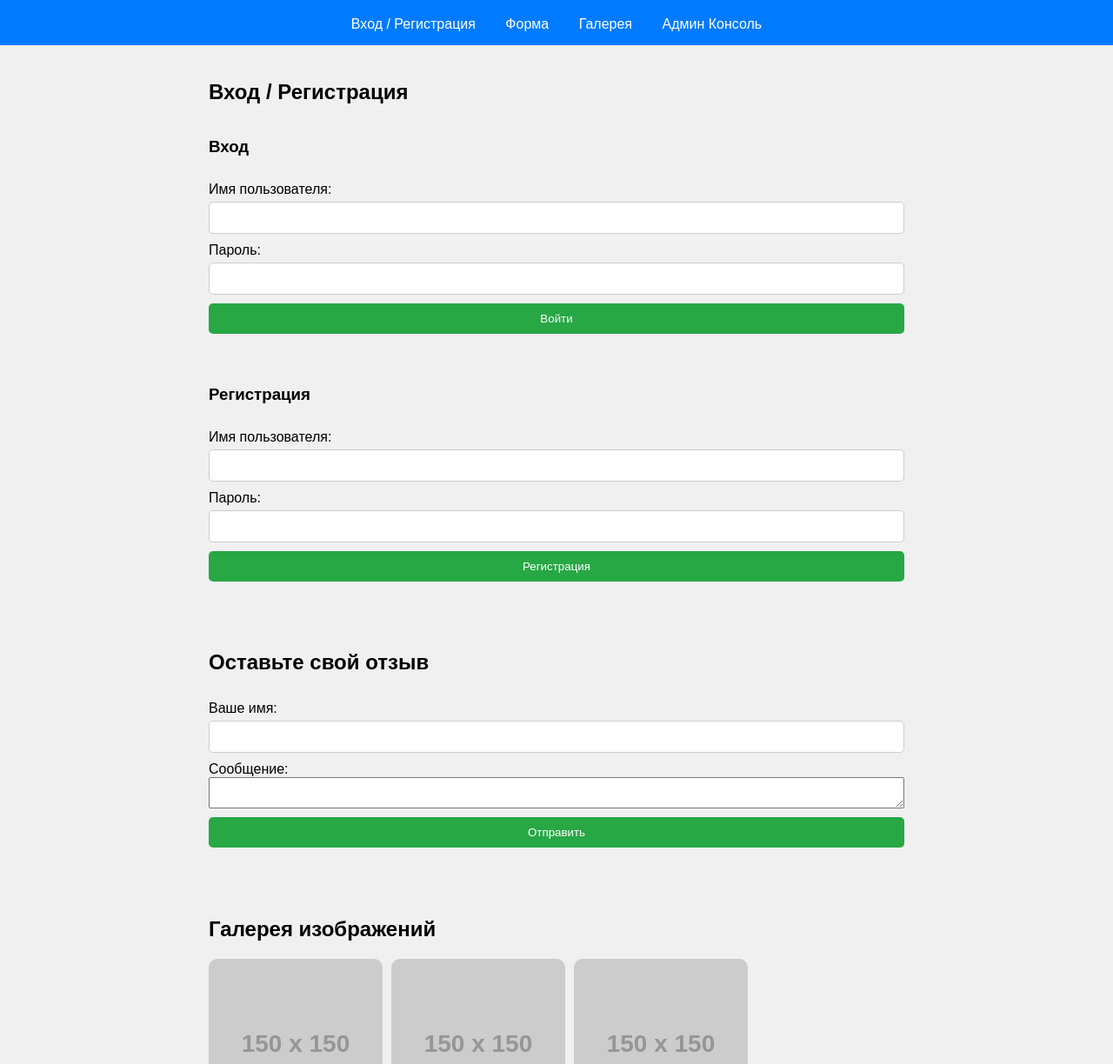
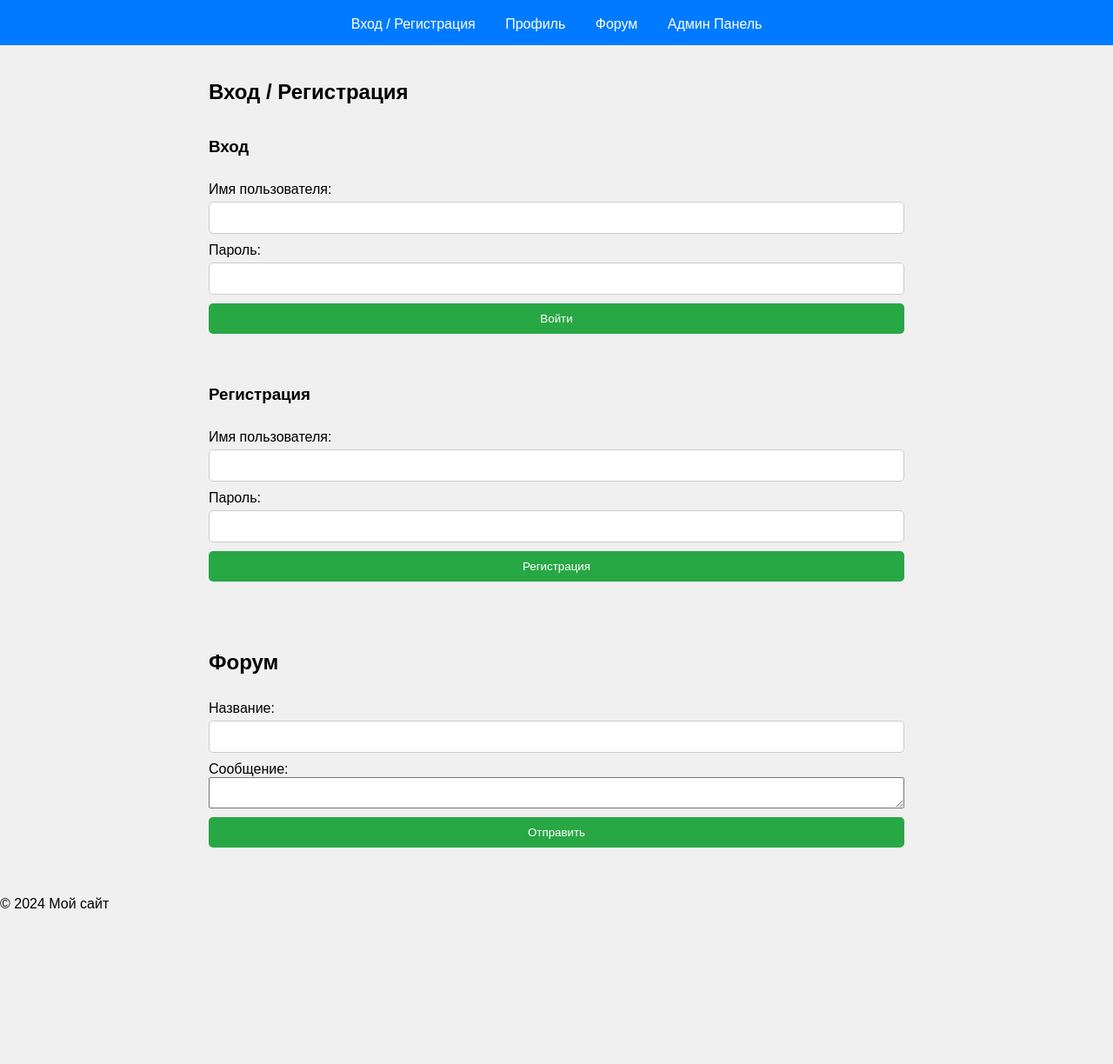
Before and after one commit to Deag999/deag, a plain HTML site: page index.html in a window 1280 px wide. Shown: the part 76-1300 px from the top of the page at 87% size. After the commit the page ends 1141 px from the top, so only its background shows below. Drawn offline with Linux system fonts and the light colour scheme; placeholder pictures from the web are drawn by us.

Commit message:
Update index.html

```diff
--- a/index.html
+++ b/index.html
@@ -3,7 +3,7 @@
 <head>
     <meta charset="UTF-8">
     <meta name="viewport" content="width=device-width, initial-scale=1.0">
-    <title>Мой сайт с регистрацией и админ-консолью</title>
+    <title>Мой сложный сайт</title>
     <link rel="stylesheet" href="styles.css">
 </head>
 <body>
@@ -11,9 +11,9 @@
         <h1>Добро пожаловать на мой сайт!</h1>
         <nav>
             <a href="#signin">Вход / Регистрация</a>
-            <a href="#form">Форма</a>
-            <a href="#gallery">Галерея</a>
-            <a href="#admin" id="admin-link">Админ Консоль</a>
+            <a href="#profile">Профиль</a>
+            <a href="#forum">Форум</a>
+            <a href="#admin">Админ Панель</a>
         </nav>
     </header>
 
@@ -43,36 +43,32 @@
         </div>
     </section>
 
-    <section id="form">
-        <h2>Оставьте свой отзыв</h2>
-        <form id="feedbackForm">
-            <label for="name">Ваше имя:</label>
-            <input type="text" id="name" name="name" required>
-            <label for="message">Сообщение:</label>
-            <textarea id="message" name="message" required></textarea>
-            <button type="submit">Отправить</button>
-        </form>
-    </section>
-
-    <section id="gallery">
-        <h2>Галерея изображений</h2>
-        <div class="gallery">
-            <img src="https://via.placeholder.com/150" alt="Placeholder 1">
-            <img src="https://via.placeholder.com/150" alt="Placeholder 2">
-            <img src="https://via.placeholder.com/150" alt="Placeholder 3">
+    <section id="profile" style="display: none;">
+        <h2>Мой профиль</h2>
+        <div id="profile-info">
+            <p>Имя пользователя: <span id="profile-username"></span></p>
+            <p>Загрузите свою фотографию:</p>
+            <input type="file" id="profile-photo">
+            <img id="profile-photo-display" alt="Ваше фото" style="display:none; max-width: 200px;">
         </div>
     </section>
 
+    <section id="forum">
+        <h2>Форум</h2>
+        <form id="postForm">
+            <label for="post-title">Название:</label>
+            <input type="text" id="post-title" name="title" required>
+            <label for="post-message">Сообщение:</label>
+            <textarea id="post-message" name="message" required></textarea>
+            <button type="submit">Отправить</button>
+        </form>
+        <div id="posts"></div>
+    </section>
+
     <section id="admin" style="display: none;">
-        <h2>Административная консоль</h2>
+        <h2>Админ Панель</h2>
         <div id="admin-container">
             <h3>Управление пользователями</h3>
-            <form id="blockUserForm">
-                <label for="block-username">Имя пользователя для блокировки:</label>
-                <input type="text" id="block-username" name="username" required>
-                <button type="submit">Заблокировать</button>
-            </form>
-            <h3>Список пользователей</h3>
             <ul id="userList"></ul>
         </div>
     </section>
```
